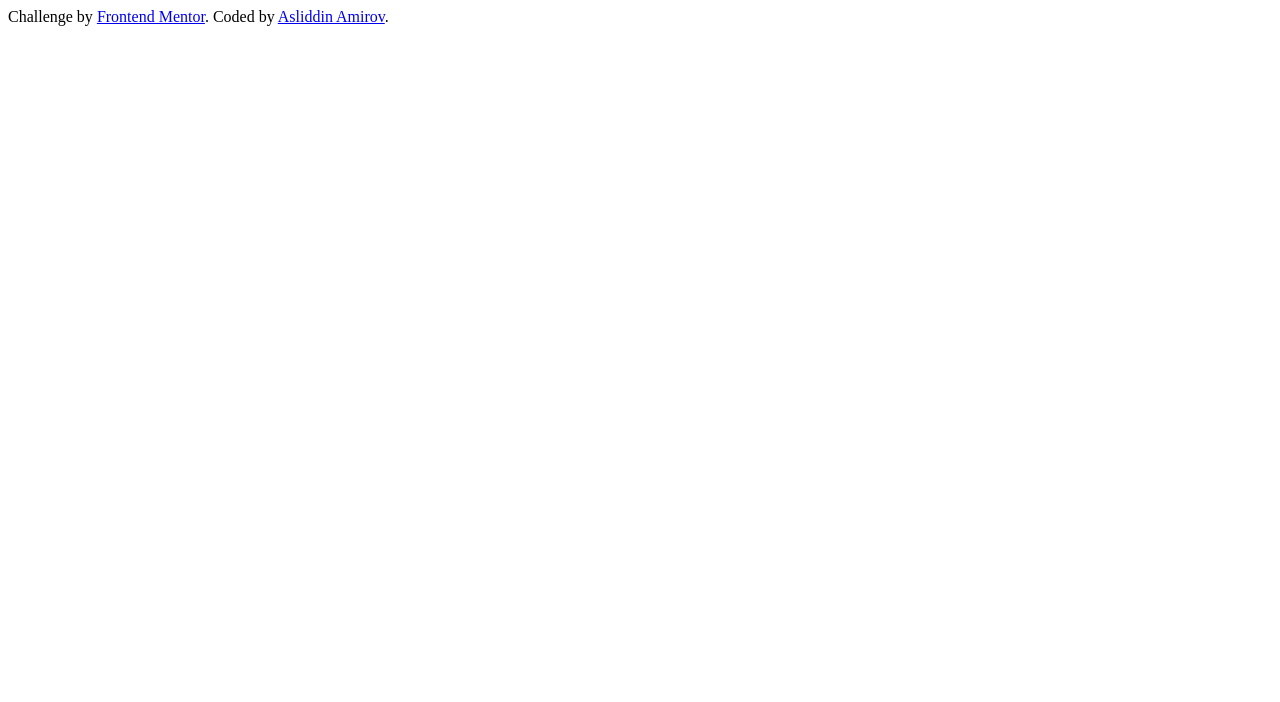
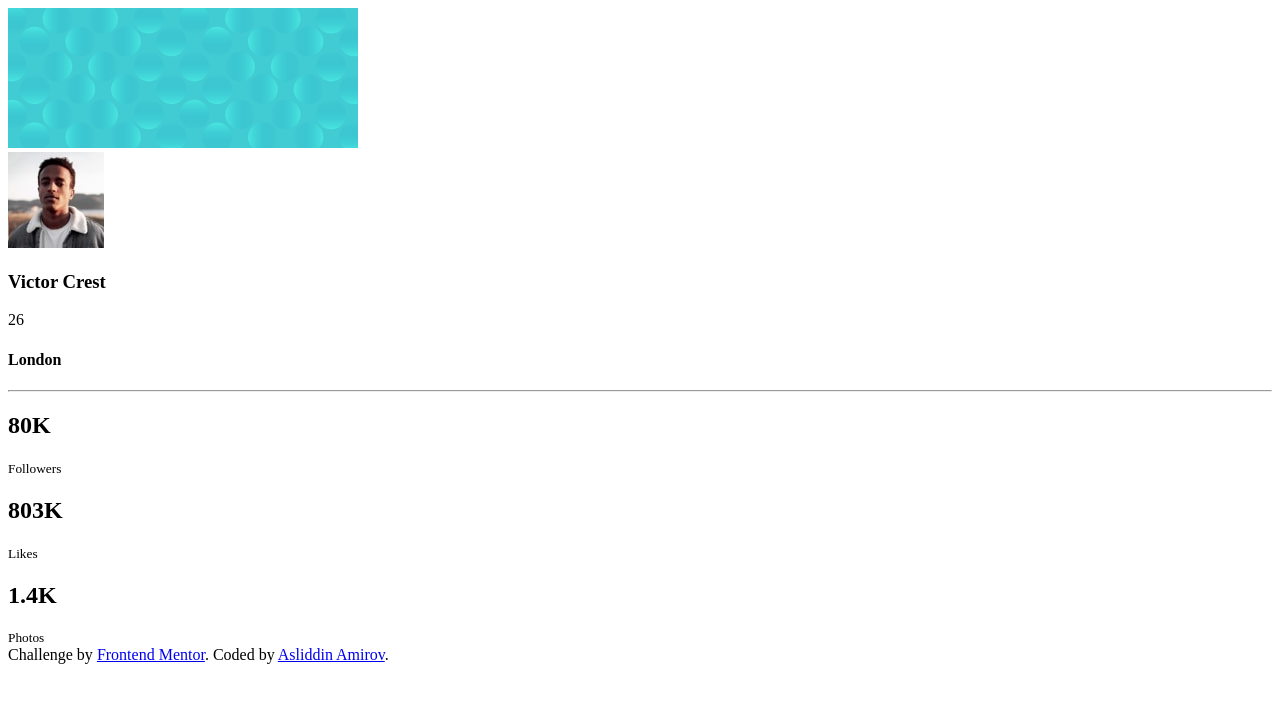
Before and after one commit to asliddinamir/project9-FM, a plain HTML site: page index.html in a window 1280 px wide. Drawn offline with Linux system fonts and the light colour scheme.

Commit message:
done html part

```diff
--- a/index.html
+++ b/index.html
@@ -16,8 +16,30 @@
 
 <body>
 
+  <main class="wrapper">
     <div class="container">
-
+      <img src="./images/bg-pattern-card.svg" alt="pattern">
+      <div class="info">
+        <img src="./images/image-victor.jpg" alt="victor">
+        <h3 class="user_name">Victor Crest</h3>
+        <span class="age">26</span>
+        <h4 class="location">London</h4>
+      </div>
+      <hr />
+      <div class="stats">
+        <div class="stat">
+          <h2>80K</h2>
+          <small>Followers</small>
+        </div>
+        <div class="stat">
+          <h2>803K</h2>
+          <small>Likes</small>
+        </div>
+        <div class="stat">
+          <h2>1.4K</h2>
+          <small>Photos</small>
+        </div>
+      </div>
     </div>
 
 
@@ -25,6 +47,7 @@
       Challenge by <a href="https://www.frontendmentor.io?ref=challenge" target="_blank">Frontend Mentor</a>.
       Coded by <a href="https://asliddinamir.github.io">Asliddin Amirov</a>.
     </div>
+  </main>
 </body>
 
 </html>
```
Lines whose indentation alone changed are shown as unchanged.
